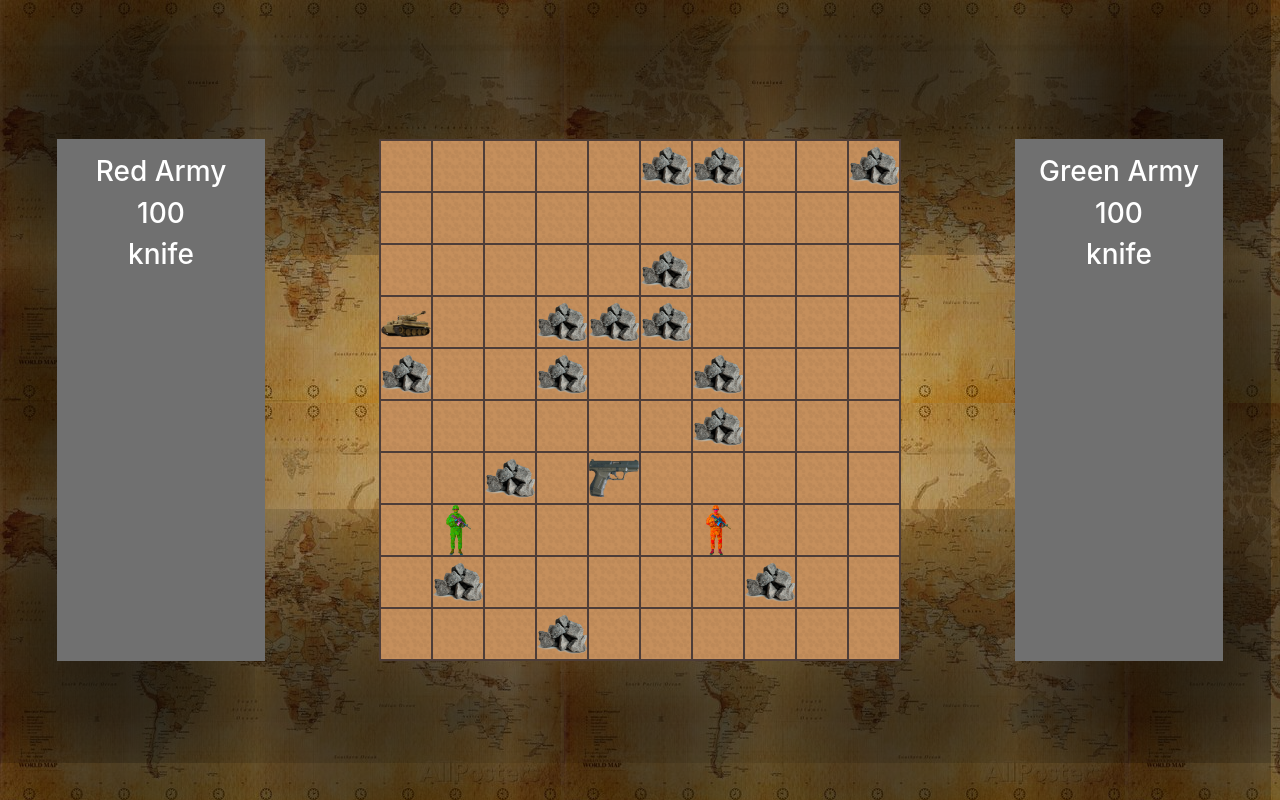
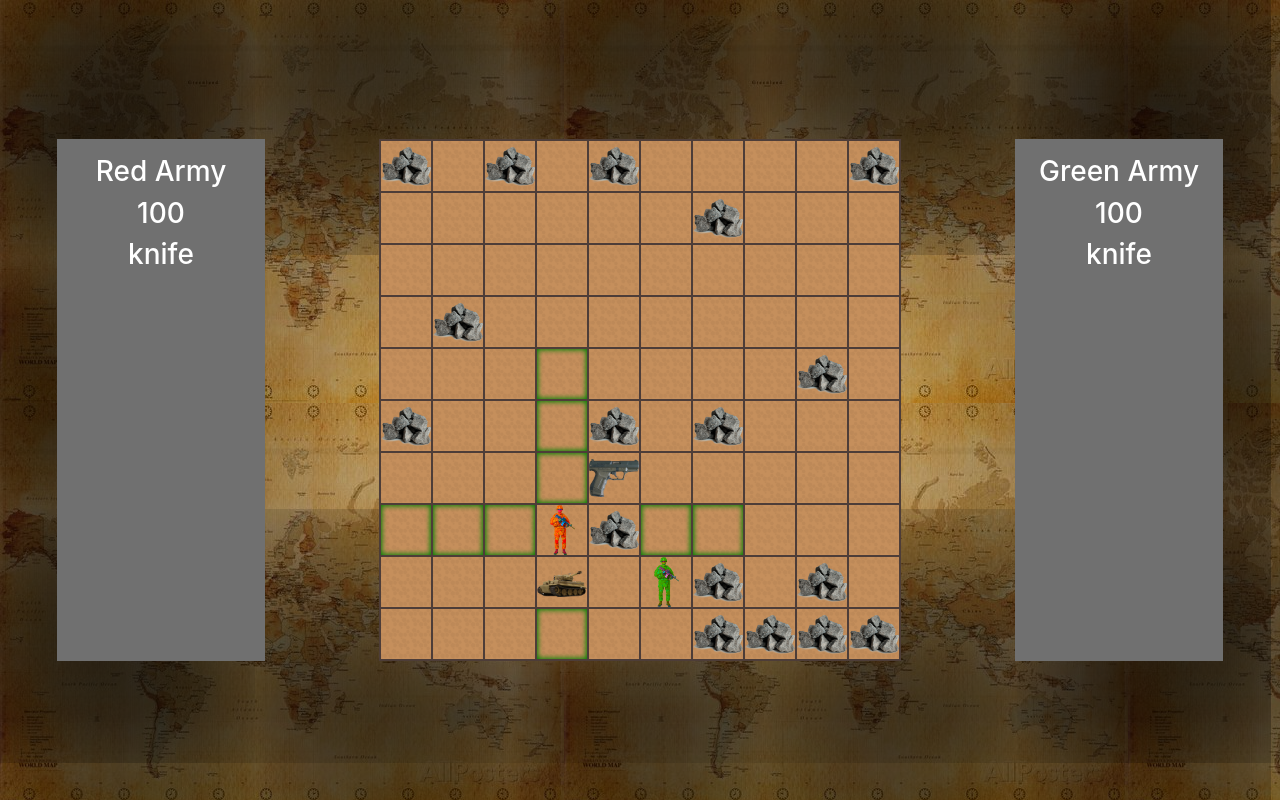
Before and after one commit to padayattil/warzone, a React (Create React App) app: page /game/play in a window 1280 px wide. Built offline with nearby package versions, Linux system fonts and the light colour scheme.

Commit message:
state redesign and army accessibility

```diff
--- a/src/App.css
+++ b/src/App.css
@@ -153,3 +153,15 @@
 .army-green {
   background-image: url('./images/soldier-green.png');
 }
+
+.army-inaccessible:hover {
+  box-shadow: 0 0 5px 0.5px red inset;
+}
+
+.army-accessible {
+  box-shadow: 0 0 5px 1px green inset;
+}
+
+.army-accessible:hover {
+  box-shadow: 0 0 5px 4px green inset;
+}
--- a/src/components/Game.js
+++ b/src/components/Game.js
@@ -14,75 +14,84 @@ class Game extends Component {
   }
 
   getInitialState() {
-    return {
-      mapData: this.generateMapData(),
-      redArmy: {
+    const rockPositions = this.placeRocksOnMap();
+    const weaponPositions = this.placeWeaponsOnMap({...rockPositions});
+    const armyPositions = this.placeArmyOnMap({...rockPositions, ...weaponPositions});
+    let redArmy, greenArmy, armyPosition;
+    for(const position in armyPositions) {
+      armyPosition = position.split('_')
+      if (armyPositions.hasOwnProperty(position)) {
+        if(armyPositions[position] === 'redArmy') {
+          redArmy = {
             name: 'Red Army',
             life: 100,
-        weapon: 'knife'
-      },
-      greenArmy: {
+            weapon: 'knife',
+            rowIndex: parseInt(armyPosition[0]),
+            colIndex: parseInt(armyPosition[1])
+          }
+        }
+        if(armyPositions[position] === 'redArmy') {
+          greenArmy = {
             name: 'Green Army',
             life: 100,
-        weapon: 'knife'
+            weapon: 'knife',
+            rowIndex: parseInt(armyPosition[0]),
+            colIndex: parseInt(armyPosition[1])
           }
         }
       }
-
-  placeMapRocks(mapData) {
-    for (let i = 0; i < this.MAP_SIZE; i++) {
-      var row = []
-      for (let j = 0; j < this.MAP_SIZE; j++) {
-        row.push({
-          position: `${i}_${j}`,
-          cellItemClass: (Math.random() < this.ROCKS_PROBABILITY) ? 'rocks' : ''
-        });
     }
-      mapData.push(row);
-    }
-    return mapData;
+    return ({
+      mapData: {...rockPositions, ...weaponPositions, ...armyPositions},
+      turn: ['redArmy', 'greenArmy'][getRandomIntInclusive(0,1)],
+      redArmy,
+      greenArmy
+    })
   }
 
-  getMapEmptyPosition(mapData) {
+  getEmptyMapPosition(mapData) {
     let cellRow, cellColumn;
-    while(true) {
+    do {
       cellRow = getRandomIntInclusive(0, this.MAP_SIZE-1)
       cellColumn = getRandomIntInclusive(0, this.MAP_SIZE-1)
-      if(mapData[cellRow][cellColumn].cellItemClass !== '')
+    } while(typeof mapData[`${cellRow}_${cellColumn}`] !== 'undefined');
     return {cellRow, cellColumn};
   }
+
+  placeRocksOnMap() {
+    const rockPositions = {};
+    for (let i = 0; i < this.MAP_SIZE; i++) {
+      for (let j = 0; j < this.MAP_SIZE; j++) {
+        if(Math.random() < this.ROCKS_PROBABILITY)
+          rockPositions[`${i}_${j}`] =  'rocks';
+      }
+    }
+    return rockPositions;
+  }
+
+  placeWeaponsOnMap(mapData) {
+    let remainingWeapons = getRandomIntInclusive(2,4);
+    let emptyPosition;
+    do {
+      emptyPosition = this.getEmptyMapPosition(mapData);
+      mapData[`${emptyPosition.cellRow}_${emptyPosition.cellColumn}`] = ['knife', 'gun', 'grenade', 'tank'][getRandomIntInclusive(0, 3)];
+      remainingWeapons -= 1;
+    } while(remainingWeapons !== 0);
+    return mapData;
   }
 
   isAdjacentPositions(pos1, pos2) {
     return (Math.abs(pos1.cellRow-pos2.cellRow)+Math.abs(pos1.cellColumn-pos2.cellColumn)) < 2;
   }
 
-  placeMapWeapons(mapData) {
-    let remainingWeapons = getRandomIntInclusive(2,4);
-    let emptyPosition;
-    do {
-      emptyPosition = this.getMapEmptyPosition(mapData);
-      mapData[emptyPosition.cellRow][emptyPosition.cellColumn]
-        .cellItemClass = ['knife', 'gun', 'grenade', 'tank'][getRandomIntInclusive(0, 3)];
-      remainingWeapons -= 1;
-    } while(remainingWeapons !== 0);
-  }
-
-  placeMapArmy(mapData) {
-    let redArmyPosition = this.getMapEmptyPosition(mapData);
+  placeArmyOnMap(mapData) {
+    let redArmyPosition = this.getEmptyMapPosition(mapData);
     let greenArmyPosition;
     do {
-      greenArmyPosition = this.getMapEmptyPosition(mapData);
+      greenArmyPosition = this.getEmptyMapPosition(mapData);
     } while(this.isAdjacentPositions(redArmyPosition, greenArmyPosition));
-    console.log(redArmyPosition, greenArmyPosition);
-    mapData[redArmyPosition.cellRow][redArmyPosition.cellColumn].cellItemClass = 'army army-red';
-    mapData[greenArmyPosition.cellRow][greenArmyPosition.cellColumn].cellItemClass = 'army army-green';
-  }
-
-  generateMapData() {
-    const mapData = this.placeMapRocks([]);
-    this.placeMapWeapons(mapData);
-    this.placeMapArmy(mapData);
+    mapData[`${redArmyPosition.cellRow}_${redArmyPosition.cellColumn}`] = 'redArmy';
+    mapData[`${greenArmyPosition.cellRow}_${greenArmyPosition.cellColumn}`] = 'greenArmy';
     return mapData;
   }
 
@@ -91,7 +100,10 @@ class Game extends Component {
       return (
         <div id="Game" className="d-flex">
           <PlayerStats  stats={this.state.redArmy} />
-          <GameMap mapData={this.state.mapData} />
+          <GameMap
+            mapData={this.state.mapData}
+            mapSize={this.MAP_SIZE}
+            currentArmy={this.state[this.state.turn]} />
           <PlayerStats  stats={this.state.greenArmy} />
         </div>
       );
--- a/src/components/GameMap.js
+++ b/src/components/GameMap.js
@@ -1,13 +1,50 @@
-import React from 'react';
+import React, { Component } from 'react';
 
-function GameMap(props) {
+class GameMap extends Component {
+
+  getCellItemClasses(rowIndex, colIndex) {
+    if(this.props.mapData[`${rowIndex}_${colIndex}`] === 'rocks')
+      return 'rocks';
+    if(this.props.mapData[`${rowIndex}_${colIndex}`] === 'knife')
+      return 'knife';
+    if(this.props.mapData[`${rowIndex}_${colIndex}`] === 'gun')
+      return 'gun';
+    if(this.props.mapData[`${rowIndex}_${colIndex}`] === 'grenade')
+      return 'grenade';
+    if(this.props.mapData[`${rowIndex}_${colIndex}`] === 'tank')
+      return 'tank';
+    if(this.props.mapData[`${rowIndex}_${colIndex}`] === 'redArmy')
+      return 'army army-red';
+    if(this.props.mapData[`${rowIndex}_${colIndex}`] === 'greenArmy')
+      return 'army army-green';
+  }
+
+  getArmyAccessibility(rowIndex, colIndex) {
+    let diff;
+    if(this.props.currentArmy.rowIndex === rowIndex) {
+      diff = Math.abs(this.props.currentArmy.colIndex - colIndex)
+    } else if(this.props.currentArmy.colIndex === colIndex) {
+      diff = Math.abs(this.props.currentArmy.rowIndex - rowIndex)
+    } else {
+      diff = 9999;
+    }
+    if(diff === 0)
+      return '';
+    if (typeof this.props.mapData[`${rowIndex}_${colIndex}`] !== 'undefined')
+      return 'army-inaccessible';
+    if(diff > 3)
+      return 'army-inaccessible';
+    return 'army-accessible';
+  }
+
+  render() {
     return (
       <div id="GameMap" className="d-flex flex-column">
-      {props.mapData.map((row, rowIndex) => (
+        {Array(this.props.mapSize).fill(Array(this.props.mapSize).fill()).map((row, rowIndex) => (
           <div key={rowIndex} className="map-row d-flex">
-          {row.map((cell, cellIndex) => (
-            <div key={cellIndex} className="map-cell">
-              <div className={`${cell.cellItemClass}`}></div>
+            {row.map((col, colIndex) => (
+              <div key={colIndex} className={`map-cell ${this.getArmyAccessibility(rowIndex, colIndex)}`}>
+                <div className={this.getCellItemClasses(rowIndex, colIndex)}></div>
               </div>
             ))}
           </div>
@@ -15,5 +52,6 @@ function GameMap(props) {
       </div>
     );
   }
+}
 
 export default GameMap;
```
Lines whose indentation alone changed are shown as unchanged.
